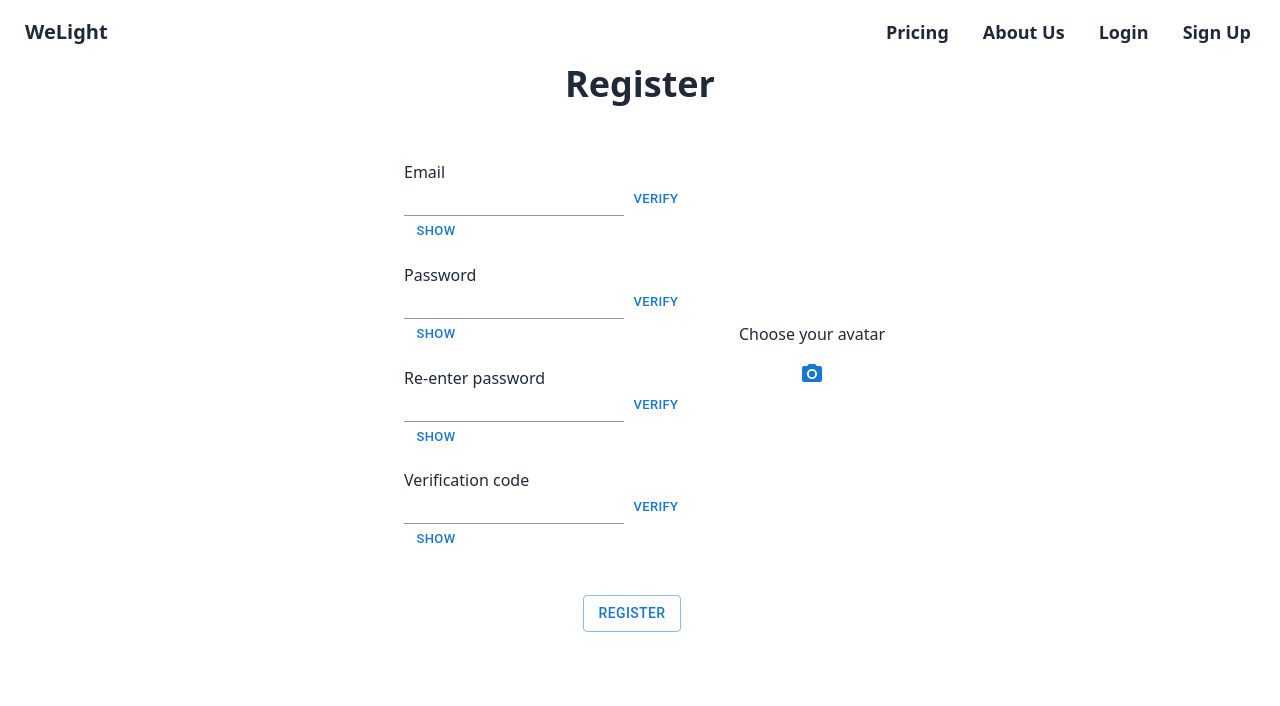
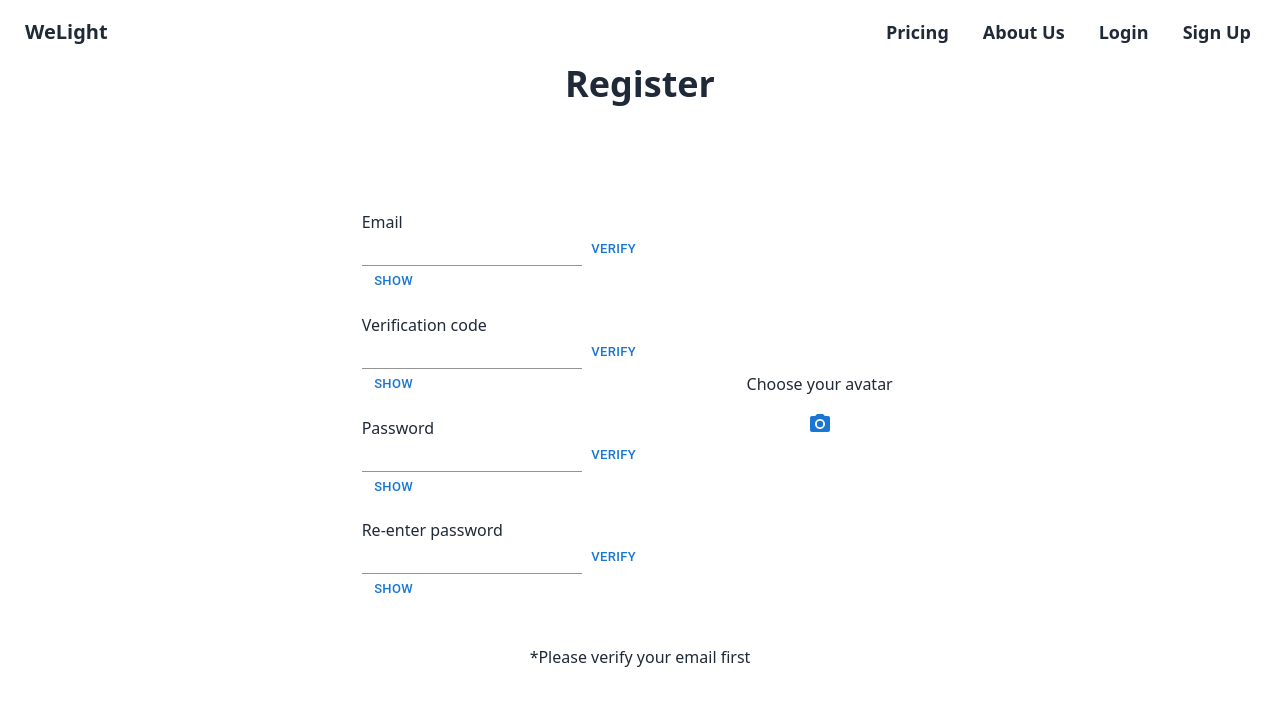
Before and after one commit to designasabaker/welightpreview, a Next.js app: page /signup in a window 1280 px wide. Shown: the top 706 px of the page. Built offline with nearby package versions, Linux system fonts and the light colour scheme.

Commit message:
fix: separate email verification with other parts

```diff
--- a/app/signup/page.tsx
+++ b/app/signup/page.tsx
@@ -1,7 +1,7 @@
 'use client'
 
 import React from "react";
-import {Avatar, Box, Button, Grid, IconButton, Stack, TextField} from "@mui/material";
+import {Box, Button, Grid, IconButton, Stack, TextField} from "@mui/material";
 import PhotoCamera from '@mui/icons-material/PhotoCamera';
 
 const formItems = [
@@ -9,15 +9,15 @@ const formItems = [
         name: 'Email',
         ref: 'email'
     },{
+        name: 'Verification code',
+        ref: 'verification'
+    },{
         name: 'Password',
         ref: 'password'
     },{
         name: 'Re-enter password',
         ref: 'password2'
-    },{
-        name: 'Verification code',
-        ref: 'verification'
-    },
+    }
 ]
 
 
@@ -34,6 +34,7 @@ export default function Signup() {
         email: "",
         verification: ""
     })
+    const [emailVerified, setEmailVerified] = React.useState(false)
 
     const [password, setPassword] = React.useState("")
     const [password2, setPassword2] = React.useState("")
@@ -44,17 +45,9 @@ export default function Signup() {
     const [showPassword, setShowPassword] = React.useState(false);
 
     const validateForm = () => {
-        let matchEmail = String(email)
-            .toLowerCase()
-            .match(
-                /^(([^<>()[\]\\.,;:\s@"]+(\.[^<>()[\]\\.,;:\s@"]+)*)|(".+"))@((\[[0-9]{1,3}\.[0-9]{1,3}\.[0-9]{1,3}\.[0-9]{1,3}\])|(([a-zA-Z\-0-9]+\.)+[a-zA-Z]{2,}))$/
-            )
         let matchPassword = String(password).match(
             /^(?=.*[0-9])(?=.*[!@#$%^&*])[a-zA-Z0-9!@#$%^&*]{6,16}$/
         )
-        console.log(matchEmail)
-        console.log(matchPassword)
-        let validateEmail = matchEmail !== null && matchEmail.length >= 1
         let passwordMatches = password === password2
         let passwordInRightForm = matchPassword !== null && matchPassword.length >= 1
         let validatePassword = passwordInRightForm && passwordMatches
@@ -62,20 +55,20 @@ export default function Signup() {
         let errors = {
             password: !validatePassword,
             password2: !validatePassword,
-            email: !validateEmail,
             verification: !validateVerification
         }
         let helperTexts = {
             password: !passwordMatches ? "Password does not match" :
                 !passwordInRightForm ? "Invalid password" : "",
             password2: !passwordMatches ? "Password does not match" : "",
-            email: !validateEmail ? "Invalid email" : "",
             verification: !validateVerification ? "Wrong verification code" : ""
         }
 
+        // @ts-ignore
         setTextFieldErrors(errors)
+        // @ts-ignore
         setTextFieldHelperTexts(helperTexts)
-        return !(validateEmail && validatePassword && validateVerification)
+        return !(validatePassword && validateVerification)
     }
 
     const handleClickShowPassword = () => setShowPassword((show) => !show);
@@ -114,35 +107,59 @@ export default function Signup() {
         }
     }
 
-    const handleAvatarUpload = (event: { target: {
-        files: (Blob | MediaSource)[]; };
-    }) => {
+    //@ts-ignore
+    const handleAvatarUpload = (event) => {
         let img = URL.createObjectURL(event.target.files[0])
         console.log(img)
         setImage(img);
     }
 
+    // connect the email verification code api here
     const handleEmailVerification = () => {
+        let matchEmail = String(email)
+            .toLowerCase()
+            .match(
+                /^(([^<>()[\]\\.,;:\s@"]+(\.[^<>()[\]\\.,;:\s@"]+)*)|(".+"))@((\[[0-9]{1,3}\.[0-9]{1,3}\.[0-9]{1,3}\.[0-9]{1,3}\])|(([a-zA-Z\-0-9]+\.)+[a-zA-Z]{2,}))$/
+            )
+        let validateEmail = matchEmail !== null && matchEmail.length >= 1
+        let errors = {
+            email: !validateEmail
+        }
+        let helperTexts = {
+            email: !validateEmail ? "Invalid email" : ""
+        }
 
+        setEmailVerified(validateEmail)
+        // @ts-ignore
+        setTextFieldErrors(errors)
+        // @ts-ignore
+        setTextFieldHelperTexts(helperTexts)
     };
     return (
         <div>
+            <h1 className="text-3xl font-semibold text-center text-gray-800 capitalize lg:text-4xl dark:text-white">
+                Register
+            </h1>
             <Box
                 justifyContent="center"
                 alignItems='center'
                 sx={{
-                top: 100,
-                width: 500,
-                margin: 'auto'
-            }}>
-                <h1 className="text-3xl font-semibold text-center text-gray-800 capitalize lg:text-4xl dark:text-white">
-                    Register
-                </h1>
-                <Grid container spacing={2} sx={{
+                    top: 100,
+                    width: 700,
+                    margin: 'auto',
+                    marginTop: 3,
+                    border: 2,
+                    padding: 5,
+                    borderColor: 'white',
+                    backgroundColor: 'rgba(255,255,255,0.04)'
+                }}
+            >
+
+                <Grid container sx={{
                     boarder: 20,
                     marginTop: 5
                 }}>
-                    <Grid item={true} xs={8}>
+                    <Grid item={true} xs={7}>
                         <Stack
                             justifyContent="center"
                             alignItems="center"
@@ -153,6 +170,7 @@ export default function Signup() {
                             {
                                 formItems.map((item, index) => {
                                     let isPassword = item.ref === "password" || item.ref === "password2"
+                                    let isEmail = item.ref === "email"
                                     let hasError = textFieldErrors[item.ref as keyof typeof textFieldErrors]
                                     let helperText = textFieldHelperTexts[item.ref as keyof typeof textFieldHelperTexts]
                                     return (
@@ -161,6 +179,7 @@ export default function Signup() {
                                             <p>{item.name}</p>
                                             <TextField
                                                 required
+                                                disabled={emailVerified && isEmail}
                                                 type={isPassword && !showPassword ? "password" : "text"}
                                                 variant="standard"
                                                 id={item.ref + "-text-field"}
@@ -180,7 +199,7 @@ export default function Signup() {
                                                 Verify
                                             </Button>
                                             <Button
-                                                hidden={item.ref !== 'password' && item.ref !== 'password2'}
+                                                hidden={!isPassword}
                                                 variant="text"
                                                 size="small"
                                                 onClick={handleClickShowPassword}
@@ -197,7 +216,7 @@ export default function Signup() {
 
                         </Stack>
                     </Grid>
-                    <Grid item={true} xs={4} sx={{
+                    <Grid item={true} xs={5} sx={{
                         margin: 'auto',
                         textAlign: 'center'
                     }}>
@@ -232,10 +251,12 @@ export default function Signup() {
                         width: '100%',
                         margin: 5
                     }}>
-                        <Button
+                        {emailVerified && <Button
+                            disabled={!emailVerified}
                             variant="outlined"
                             onClick={handleRegister}
-                        >Register</Button>
+                        >Register</Button>}
+                        {!emailVerified && <p>*Please verify your email first</p>}
                     </Box>
                 </Grid>
 
```
